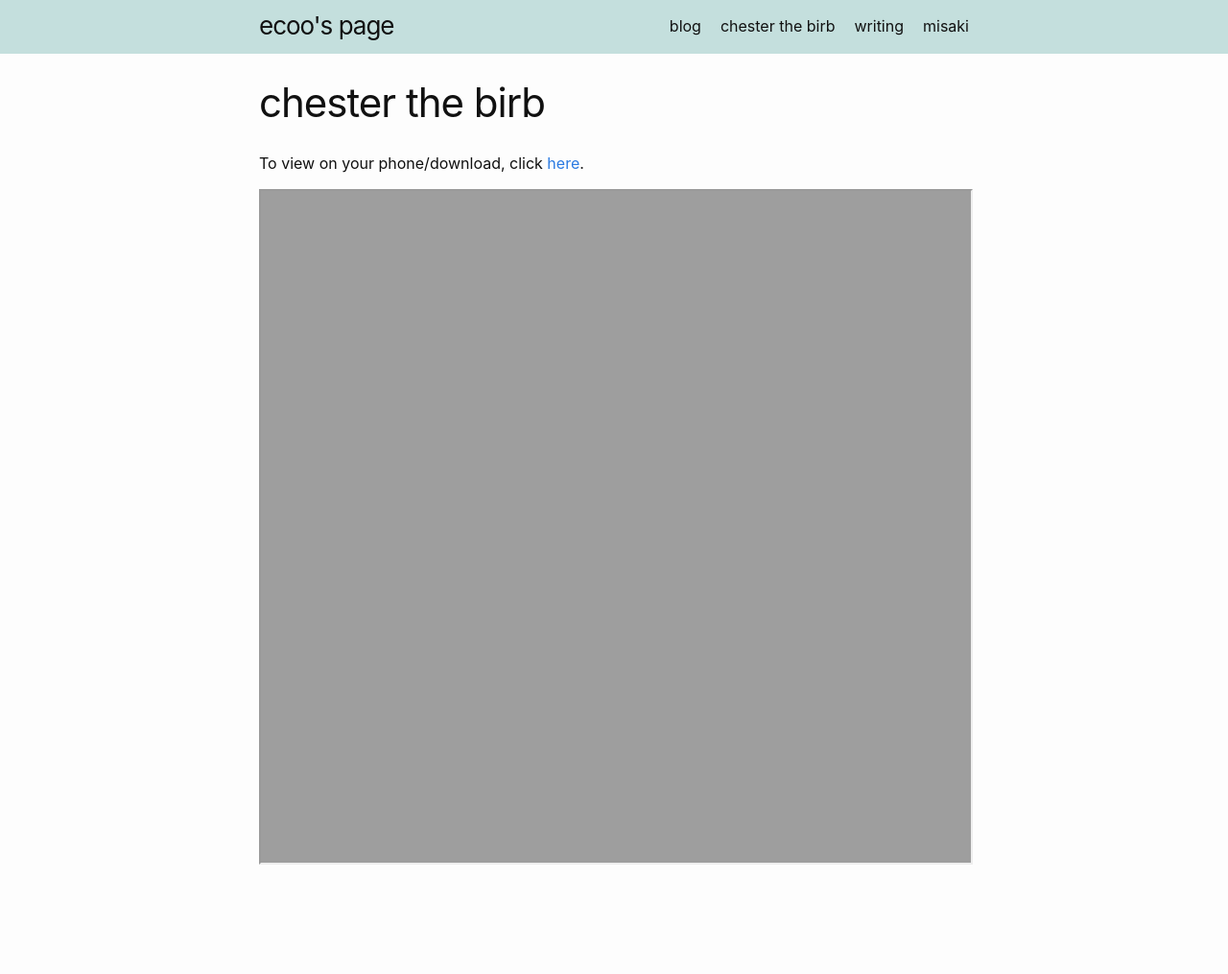
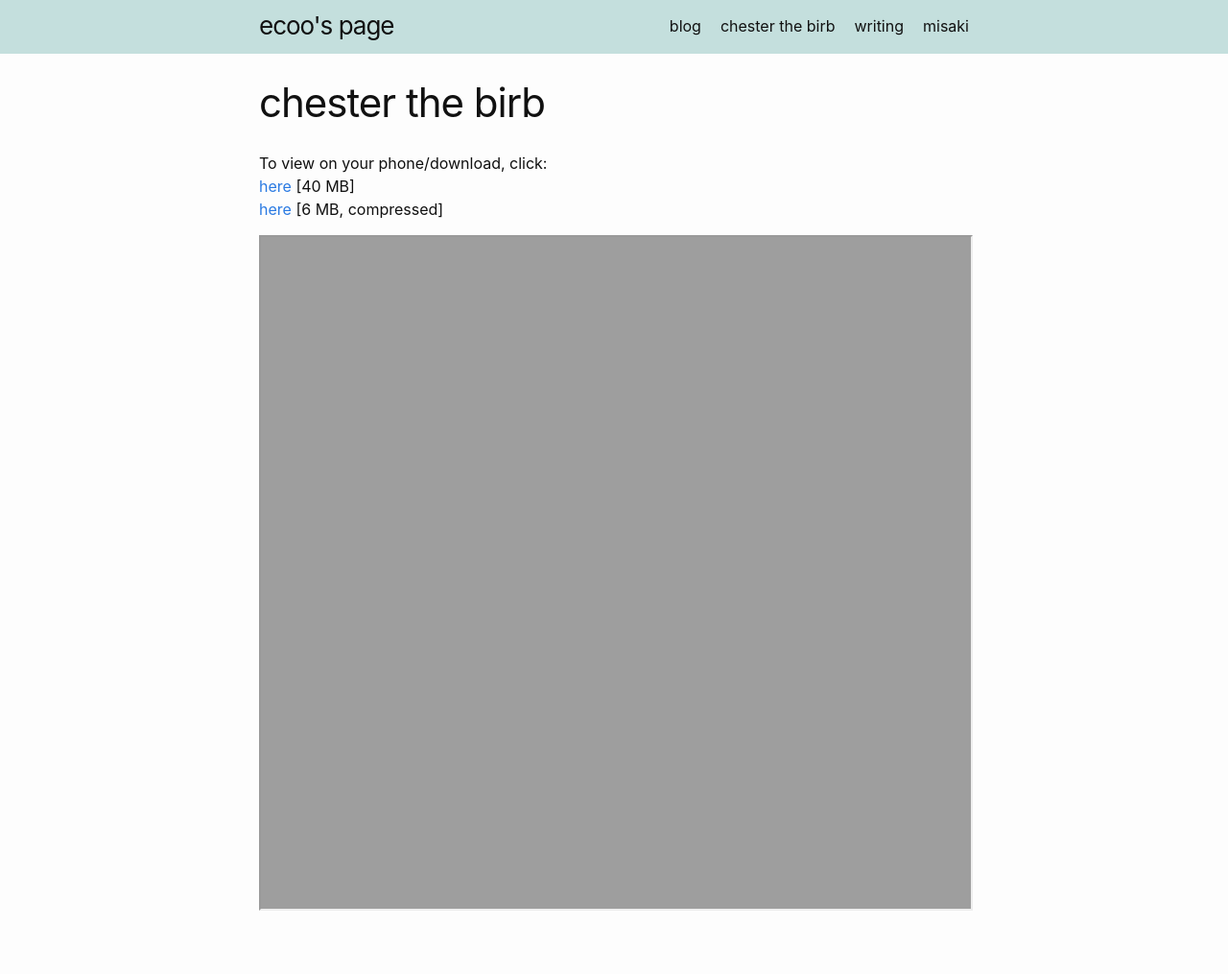
Before and after one commit to ecooecoo/ecooecoo.github.io, a Jekyll site: the page built from chester-the-birb.markdown, in a window 1280 px wide. Shown: the whole page at 96% size. Built offline with Jekyll 4.4.1, drawn with Linux system fonts in a browser that asks for light colours; before the commit the page ends 967 px from its top, so only the background shows below that.

Commit message:
edits to chester the birb page

```diff
--- a/chester-the-birb.markdown
+++ b/chester-the-birb.markdown
@@ -4,7 +4,9 @@ title: chester the birb
 permalink: /chesterthebirb/
 ---
 
-To view on your phone/download, click [here](http://chesterthebirb.com/).
+To view on your phone/download, click: \
+<a href="/files/Chester the Birb - Just Another Day.pdf" download>here</a> [40 MB] \
+<a href="/files/Chester the Birb - Just Another Day (Compressed).pdf" download>here</a> [6 MB, compressed]
 
-<iframe src="/Final (compressed for Discord).pdf" width="100%" height="700px">
+<iframe src="/files/Chester the Birb - Just Another Day (Compressed).pdf" width="100%" height="700px">
 </iframe>
```
Also changed, not shown: 2 other files.
